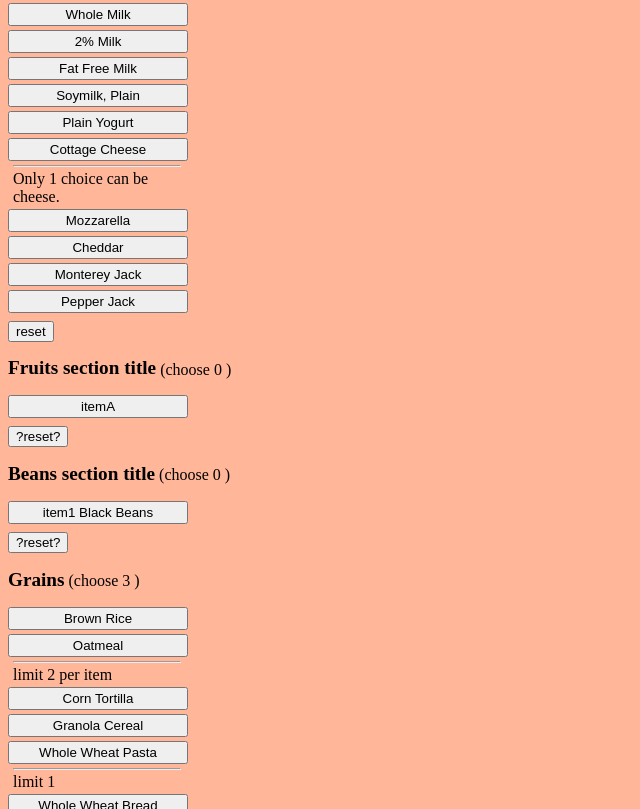
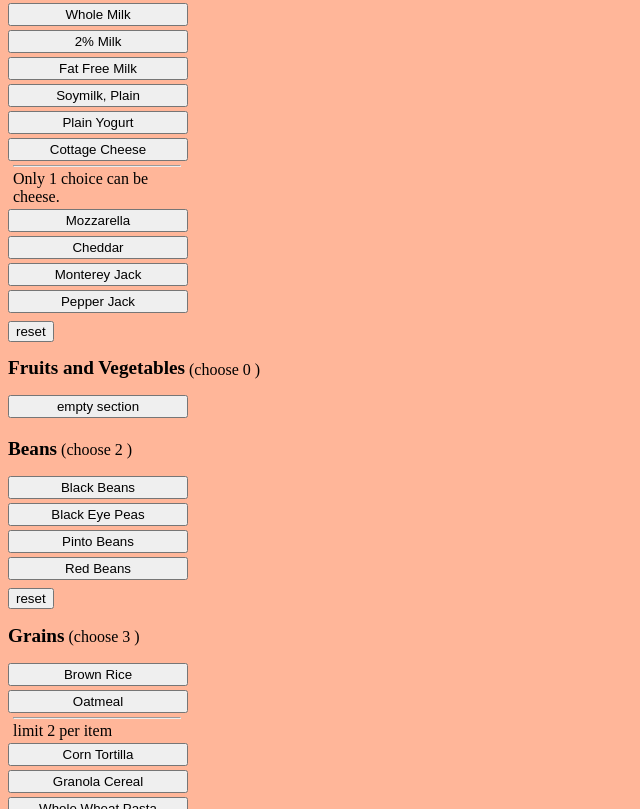
Before and after one commit to tinytao1/March-2026, a plain HTML site: page index.html in a window 1280 px wide. Shown: the part 481-1290 px from the top of the page, without its empty margins (0-640 px from the left). Drawn offline with Linux system fonts and the light colour scheme.

Commit message:
added Beans section 5.

```diff
--- a/index.html
+++ b/index.html
@@ -14,14 +14,18 @@
   <body>
     <button type="button" onclick="location.reload()">reload</button>
 
-        <button id="menu-reset" type="button" disabled onclick="/*section_methods.reset_all_sections()*/">
+    <button
+      id="menu-reset"
+      type="button"
+      disabled
+      onclick="/*section_methods.reset_all_sections()*/"
+    >
       reset all
     </button>
 
-    <!-- START SECTION 1 -->
+    <!-- START SECTION 1 PROTEINS -->
 
     <div class="section" id="s1-section-div">
-
       <div class="section-header" id="s1-header">
         <!-- START SECTION 1 HEADER -->
 
@@ -37,62 +41,59 @@
       <!-- END SECTION 1 HEADER -->
 
       <div class="item-div">
-        <button id="s1-1" class="item-btn ">item1</button>
-        <span id="s1-1c" class="counter ">0</span>
+        <button id="s1-1" class="item-btn">item1</button>
+        <span id="s1-1c" class="counter">0</span>
       </div>
 
       <div class="item-div">
-        <button id="s1-2" class="item-btn ">item2</button>
-        <span id="s1-2c" class="counter ">0</span>
+        <button id="s1-2" class="item-btn">item2</button>
+        <span id="s1-2c" class="counter">0</span>
       </div>
 
       <div class="item-div">
         <button id="s1-3" class="item-btn">item3</button>
-        <span id="s1-3c" class="counter ">0</span>
+        <span id="s1-3c" class="counter">0</span>
       </div>
 
       <div class="item-div">
-        <button id="s1-4" class="item-btn ">item4</button>
-        <span id="s1-4c" class="counter ">0</span>
+        <button id="s1-4" class="item-btn">item4</button>
+        <span id="s1-4c" class="counter">0</span>
       </div>
 
       <div class="item-div">
-        <button id="s1-5" class="item-btn ">item5</button>
-        <span id="s1-5c" class="counter ">0</span>
+        <button id="s1-5" class="item-btn">item5</button>
+        <span id="s1-5c" class="counter">0</span>
       </div>
 
       <div class="item-div">
-        <button id="s1-6" class="item-btn ">item6</button>
-        <span id="s1-6c" class="counter ">0</span>
+        <button id="s1-6" class="item-btn">item6</button>
+        <span id="s1-6c" class="counter">0</span>
       </div>
 
       <div class="item-div">
-        <button id="s1-7" class="item-btn ">item7</button>
-        <span id="s1-7c" class="counter ">0</span>
+        <button id="s1-7" class="item-btn">item7</button>
+        <span id="s1-7c" class="counter">0</span>
       </div>
 
       <div class="item-div">
-        <button id="s1-8" class="item-btn ">item8</button>
-        <span id="s1-8c" class="counter ">0</span>
+        <button id="s1-8" class="item-btn">item8</button>
+        <span id="s1-8c" class="counter">0</span>
       </div>
 
-      <div class="reset-div" >
-        <button id="s1-reset" class="reset-btn ">
-          ?reset?
-        </button>
+      <div class="reset-div">
+        <button id="s1-reset" class="reset-btn">?reset?</button>
       </div>
-
-    </div>   <!-- END HTML SECTION 1  HTML-->
+    </div>
+    <!-- END HTML SECTION 1 PROTEINS HTML-->
 
     <!--
-// SECTION  1 ////////////////////////
+// SECTION  1 PROTEINS ////////////////////////
 //////////////////////////////////////
-// SECTION  2 ////////////////////////
+// SECTION  2   EGGS ////////////////////////
 -->
-    <!-- START SECTION 2 -->
+    <!-- START SECTION 2 EGGS -->
 
     <div class="section" id="s2-section-div">
-
       <div class="section-header" id="s2-header">
         <!-- START SECTION  HEADER -->
 
@@ -104,30 +105,27 @@
           <span class="choose-amount" id="s2-choose-amount"> 0 </span>
           )</span
         >
-      </div> <!-- END SECTION  HEADER -->
-
+      </div>
+      <!-- END SECTION  HEADER -->
 
       <div class="item-div">
-        <button id="s2-1" class="item-btn ">item</button>
-        <span id="s2-1c" class="counter ">0</span>
+        <button id="s2-1" class="item-btn">item</button>
+        <span id="s2-1c" class="counter">0</span>
       </div>
 
-      <div class="reset-div" >
-        <button id="s2-reset" class="reset-btn ">
-          ?reset?
-        </button>
+      <div class="reset-div">
+        <button id="s2-reset" class="reset-btn">?reset?</button>
       </div>
-
-    </div> <!-- END SECTION 2 -->
+    </div>
+    <!-- END SECTION 2 EGGS  -->
     <!--
-// SECTION  2 /////////////////////////////////////////////////////////////////////////////////////
+// SECTION  2  EGGS /////////////////////////////////////////////////////////////////////////////////////
 ///////////////////////////////////////////////////////////////////////////////////////
-// SECTION  3 /////////////////////////////////////////////////////////////////////////////////////
+// SECTION  3  DAIRY  /////////////////////////////////////////////////////////////////////////////////////
 -->
-    <!-- START SECTION 3 -->
+    <!-- START SECTION 3 DAIRY-->
 
     <div class="section" id="s3-section-div">
-
       <div class="section-header" id="s3-header">
         <!-- START SECTION  HEADER -->
 
@@ -139,150 +137,158 @@
           <span class="choose-amount" id="s3-choose-amount"> 0 </span>
           )</span
         >
-      </div> <!-- END SECTION  HEADER -->
+      </div>
+      <!-- END SECTION  HEADER -->
 
       <div class="item-div">
-        <button id="s3-1" class="item-btn ">item1</button>
-        <span id="s3-1c" class="counter ">0</span>
+        <button id="s3-1" class="item-btn">item1</button>
+        <span id="s3-1c" class="counter">0</span>
       </div>
 
       <div class="item-div">
-        <button id="s3-2" class="item-btn ">item2</button>
-        <span id="s3-2c" class="counter ">0</span>
+        <button id="s3-2" class="item-btn">item2</button>
+        <span id="s3-2c" class="counter">0</span>
       </div>
 
       <div class="item-div">
-        <button id="s3-3" class="item-btn ">item3</button>
-        <span id="s3-3c" class="counter ">0</span>
+        <button id="s3-3" class="item-btn">item3</button>
+        <span id="s3-3c" class="counter">0</span>
       </div>
 
       <div class="item-div">
-        <button id="s3-4" class="item-btn ">item4</button>
-        <span id="s3-4c" class="counter ">0</span>
+        <button id="s3-4" class="item-btn">item4</button>
+        <span id="s3-4c" class="counter">0</span>
       </div>
 
       <div class="item-div">
-        <button id="s3-5" class="item-btn ">item5</button>
-        <span id="s3-5c" class="counter ">0</span>
+        <button id="s3-5" class="item-btn">item5</button>
+        <span id="s3-5c" class="counter">0</span>
       </div>
 
       <div class="item-div">
-        <button id="s3-6" class="item-btn ">item6</button>
-        <span id="s3-6c" class="counter ">0</span>
+        <button id="s3-6" class="item-btn">item6</button>
+        <span id="s3-6c" class="counter">0</span>
       </div>
 
       <!-- ////////////// Limit Cheese 1 Choice /////////////////// -->
 
       <div class="limit-within-section">
-        <hr class="limit-hr">
-        <div class="limit-of-text"> Only 1 choice can be cheese. </div>
+        <hr class="limit-hr" />
+        <div class="limit-of-text">Only 1 choice can be cheese.</div>
       </div>
 
       <div class="item-div">
-        <button id="s3-7" class="item-btn ">item7</button>
-        <span id="s3-7c" class="counter ">0</span>
+        <button id="s3-7" class="item-btn">item7</button>
+        <span id="s3-7c" class="counter">0</span>
       </div>
 
       <div class="item-div">
-        <button id="s3-8" class="item-btn ">item8</button>
-        <span id="s3-8c" class="counter ">0</span>
+        <button id="s3-8" class="item-btn">item8</button>
+        <span id="s3-8c" class="counter">0</span>
       </div>
 
       <div class="item-div">
-        <button id="s3-9" class="item-btn ">item9</button>
-        <span id="s3-9c" class="counter ">0</span>
+        <button id="s3-9" class="item-btn">item9</button>
+        <span id="s3-9c" class="counter">0</span>
       </div>
 
       <div class="item-div">
-        <button id="s3-10" class="item-btn ">item10</button>
-        <span id="s3-10c" class="counter ">0</span>
+        <button id="s3-10" class="item-btn">item10</button>
+        <span id="s3-10c" class="counter">0</span>
       </div>
 
-      <div class="reset-div" >
-        <button id="s3-reset" class="reset-btn ">
-          ?reset?
-        </button>
+      <div class="reset-div">
+        <button id="s3-reset" class="reset-btn">?reset?</button>
       </div>
-
-    </div> <!-- END SECTION 3 -->
+    </div>
+    <!-- END SECTION 3 DAIRY -->
     <!--
 // SECTION 3 /////////////////////////////////////////////////////////////////////////////////////
 ///////////////////////////////////////////////////////////////////////////////////////
-// SECTION 4 /////////////////////////////////////////////////////////////////////////////////////
--->  <!-- START SECTION  -->
+// SECTION 4  Fruits + Veggies /////////////////////////////////////////////////////////////////////////////////////
+-->
+    <!-- START SECTION 4 Fruits + Veggies -->
 
-    <div class="section" id="s-section-div">
-
-      <div class="section-header" id="s-header">
+    <div class="section" id="s4-section-div">
+      <div class="section-header" id="s4-header">
         <!-- START SECTION  HEADER -->
 
-        <h2 class="section-title" id="s-title">Fruits section title </h2>
+        <h2 class="section-title" id="s4-title">Fruits and Vegetables</h2>
         <!-- <span class="section-counter" id="sc"> 0 </span> -->
 
         <span
           >(choose
-          <span class="choose-amount" id="s-choose-amount"> 0 </span>
+          <span class="choose-amount" id="s4-choose-amount"> 0 </span>
           )</span
         >
-      </div> <!-- END SECTION  HEADER -->
+      </div>
+      <!-- END SECTION  HEADER -->
 
       <div class="item-div">
-        <button id="s-" class="item-btn ">itemA</button>
-        <span id="s-c" class="counter ">0</span>
+        <button id="s4-" class="item-btn">empty section</button>
+        <span id="s4-c" class="counter">0</span>
       </div>
+    </div>
+    <!-- END SECTION 4 Fruits + Veggies  -->
+    <!--
+// SECTION  4  Fruits + Veggies  /////////////////////////////////////////////////////////////////////////////////////
+///////////////////////////////////////////////////////////////////////////////////////
+// SECTION  5 BEANS /////////////////////
+   START SECTION  5 BEANS -->
 
-      <div class="reset-div" >
-        <button id="s-reset" class="reset-btn ">
-          ?reset?
-        </button>
-      </div>
-
-    </div> <!-- END SECTION  -->
-        <!--
-// SECTION  4 /////////////////////////////////////////////////////////////////////////////////////
-///////////////////////////////////////////////////////////////////////////////////////
-// SECTION  5 /////////////////////
-  <!-- START SECTION  -->
-
-    <div class="section" id="s-section-div">
-
-      <div class="section-header" id="s-header">
+    <div class="section" id="s5-section-div">
+      <div class="section-header" id="s5-header">
         <!-- START SECTION  HEADER -->
 
-        <h2 class="section-title" id="s-title">Beans section title </h2>
+        <h2 class="section-title" id="s5-title">Beans section title</h2>
         <!-- <span class="section-counter" id="sc"> 0 </span> -->
 
         <span
           >(choose
-          <span class="choose-amount" id="s-choose-amount"> 0 </span>
+          <span class="choose-amount" id="s5-choose-amount"> 0 </span>
           )</span
         >
-      </div> <!-- END SECTION  HEADER -->
+      </div>
+      <!-- END SECTION  HEADER -->
 
       <div class="item-div">
-        <button id="s-" class="item-btn ">item1 Black Beans</button>
-        <span id="s-c" class="counter ">0</span>
+        <button id="s5-1" class="item-btn">item1</button>
+        <span id="s5-1c" class="counter">0</span>
       </div>
 
-      <div class="reset-div" >
-        <button id="s-reset" class="reset-btn ">
-          ?reset?
-        </button>
+      <div class="item-div">
+        <button id="s5-2" class="item-btn">item2</button>
+        <span id="s5-2c" class="counter">0</span>
       </div>
 
-    </div> <!-- END SECTION  5 -->
+      <div class="item-div">
+        <button id="s5-3" class="item-btn">item3</button>
+        <span id="s5-3c" class="counter">0</span>
+      </div>
+
+      <div class="item-div">
+        <button id="s5-4" class="item-btn">item4</button>
+        <span id="s5-4c" class="counter">0</span>
+      </div>
+
+      <div class="reset-div">
+        <button id="s5-reset" class="reset-btn">?reset?</button>
+      </div>
+    </div>
+    <!-- END SECTION  5 BEANS  -->
     <!--
 // SECTION  5/////////////////////////////////////////////////////////////////////////////////////
 ///////////////////////////////////////////////////////////////////////////////////////
 // SECTION  6 /////////////////////
-    <!-- START SECTION 6 -->
+     START SECTION 6 -->
 
     <div class="section" id="s6-section-div">
+      <!-- Begin S6 -->
 
       <div class="section-header" id="s6-header">
         <!-- START SECTION  HEADER -->
 
-        <h2 class="section-title" id="s6-title">section title (s6 Grains) </h2>
+        <h2 class="section-title" id="s6-title">section title (s6 Grains)</h2>
         <!-- <span class="section-counter" id="sc"> 0 </span> -->
 
         <span
@@ -294,79 +300,76 @@
       <!-- END SECTION  HEADER -->
 
       <div class="item-div">
-        <button id="s6-1" class="item-btn ">item1</button>
-        <span id="s6-1c" class="counter ">0</span>
+        <button id="s6-1" class="item-btn">item1</button>
+        <span id="s6-1c" class="counter">0</span>
       </div>
 
       <div class="item-div">
-        <button id="s6-2" class="item-btn ">item2</button>
-        <span id="s6-2c" class="counter ">0</span>
+        <button id="s6-2" class="item-btn">item2</button>
+        <span id="s6-2c" class="counter">0</span>
       </div>
       <!--/////////////////////// LIMIT 2 ////////////
       <span class="limit-notice-span">(Limit 2)</span> -->
       <div class="limit-within-section">
-      <hr class="limit-hr">
-      <div class="limit-of-text"> limit 2 per item</div>
+        <hr class="limit-hr" />
+        <div class="limit-of-text">limit 2 per item</div>
       </div>
 
       <div class="item-div">
-        <button id="s6-3" class="item-btn ">item3</button>
-        <span id="s6-3c" class="counter ">0</span>
+        <button id="s6-3" class="item-btn">item3</button>
+        <span id="s6-3c" class="counter">0</span>
       </div>
 
       <div class="item-div">
-        <button id="s6-4" class="item-btn ">item4</button>
-        <span id="s6-4c" class="counter ">0</span>
+        <button id="s6-4" class="item-btn">item4</button>
+        <span id="s6-4c" class="counter">0</span>
       </div>
 
       <div class="item-div">
-        <button id="s6-5" class="item-btn ">item5</button>
-        <span id="s6-5c" class="counter ">0</span>
+        <button id="s6-5" class="item-btn">item5</button>
+        <span id="s6-5c" class="counter">0</span>
       </div>
 
       <!--///////////////////////////LIMIT 1 //////// -->
 
       <div class="limit-within-section">
-      <hr class="limit-hr">
-      <div class="limit-of-text"> limit 1 </div>
+        <hr class="limit-hr" />
+        <div class="limit-of-text">limit 1</div>
       </div>
 
       <div class="item-div">
-        <button id="s6-6" class="item-btn ">item6</button>
-        <span id="s6-6c" class="counter ">0</span>
+        <button id="s6-6" class="item-btn">item6</button>
+        <span id="s6-6c" class="counter">0</span>
       </div>
 
-      <div class="reset-div" >
-        <button id="s6-reset" class="reset-btn ">
-          ?reset?
-        </button>
+      <div class="reset-div">
+        <button id="s6-reset" class="reset-btn">?reset?</button>
       </div>
-
+    </div>
     <!--
 // END SECTION  6 ////////////////////////
 //////////////////////////////////////
 //      END   ////////////////////////
 -->
 
-
     <h2>Receipt for print</h2>
 
     <h2>Database inputs (2)</h2>
 
- <br> <br> <br> <br>
-
+    <br />
+    <br />
+    <br />
+    <br />
 
     <script src="section-prototype.js"></script>
     <script src="item-prototype.js"></script>
     <script src="s1-defin.js"></script>
     <script src="s2-defin.js"></script>
     <script src="s3-defin.js"></script>
+    <script src="s5-defin.js"></script>
     <script src="s6-defin.js"></script>
     <script src="initialize.js"></script>
 
-<script>
-
-</script>
-
+    <script></script>
   </body>
 </html>
--- a/initialize.js
+++ b/initialize.js
@@ -31,10 +31,10 @@ s3.item10.initialize_item_button();
 // s4.item.initialize_item_button();
 // s4.item.initialize_item_button();
 
-// s5.item.initialize_item_button();
-// s5.item.initialize_item_button();
-// s5.item.initialize_item_button();
-// s5.item.initialize_item_button();
+s5.item1.initialize_item_button();
+s5.item2.initialize_item_button();
+s5.item3.initialize_item_button();
+s5.item4.initialize_item_button();
 
 s6.item1.initialize_item_button();
 s6.item2.initialize_item_button();
@@ -48,21 +48,21 @@ s2.reset.initialize_reset_button();
 s3.reset.initialize_reset_button();
 // s3.cheese.initialize_cheese_button();
 // s4.reset.initialize_reset_button();
-// s5.reset.initialize_reset_button();
+s5.reset.initialize_reset_button();
 s6.reset.initialize_reset_button();
 
 s1.title.innerHTML = s1.name;
 s2.title.innerHTML = s2.name;
 s3.title.innerHTML = s3.name;
 // s4.title.innerHTML = s4.name;
-// s5.title.innerHTML = s5.name;
+s5.title.innerHTML = s5.name;
 s6.title.innerHTML = s6.name;
 
 s1.choose.innerHTML = s1.limit;
 s2.choose.innerHTML = s2.limit;
 s3.choose.innerHTML = s3.limit;
 // s4.choose.innerHTML = s4.limit;
-// s5.choose.innerHTML = s5.limit;
+s5.choose.innerHTML = s5.limit;
 s6.choose.innerHTML = s6.limit;
 
 s1.item1.button.innerHTML = s1.item1.name;
@@ -98,10 +98,10 @@ s3.item10.button.innerHTML = s3.item10.name;
 // s4.item.button.innerHTML = s4.item.name;
 // s4.item.button.innerHTML = s4.item.name;
 
-// s5.item1.button.innerHTML = s5.item1.name; beans
-// s5.item2.button.innerHTML = s5.item2.name;
-// s5.item3.button.innerHTML = s5.item3.name;
-// s5.item4.button.innerHTML = s5.item4.name;
+s5.item1.button.innerHTML = s5.item1.name;
+s5.item2.button.innerHTML = s5.item2.name;
+s5.item3.button.innerHTML = s5.item3.name;
+s5.item4.button.innerHTML = s5.item4.name;
 
 s6.item1.button.innerHTML = s6.item1.name;
 s6.item2.button.innerHTML = s6.item2.name;
@@ -114,7 +114,7 @@ s1.reset.button.innerHTML = s1.reset.name;
 s2.reset.button.innerHTML = s2.reset.name;
 s3.reset.button.innerHTML = s3.reset.name;
 // s.reset.button.innerHTML = s.reset.name;
-// s.reset.button.innerHTML = s.reset.name;
+s5.reset.button.innerHTML = s5.reset.name;
 s6.reset.button.innerHTML = s6.reset.name;
 
 /*
--- /dev/null
+++ b/s5-defin.js
@@ -0,0 +1,86 @@
+"use strict";
+
+const s5 = {
+  name: "Beans",
+  section_abbr: "s5",
+  selected: false,
+  count: 0,
+  limit: 2,
+  limit_reached: false,
+
+  title: document.querySelector("#s5-title"),
+  choose: document.querySelector("#s5-choose-amount"),
+
+  get items() {
+    return [this.item1, this.item2, this.item3, this.item4];
+  },
+
+  reset: {
+    name: "reset",
+    button: document.querySelector("#s5-reset"),
+    __proto__: item_Methods,
+    get section() {
+      return s5;
+    },
+  },
+
+  item1: {
+    name: "Black Beans",
+    count: 0,
+    limit: false,
+    selected: false,
+    limit_reached: false,
+
+    button: document.querySelector("#s5-1"),
+    counter: document.querySelector("#s5-1c"),
+    __proto__: item_Methods,
+    get section() {
+      return s5;
+    },
+  },
+
+  item2: {
+    name: "Black Eye Peas",
+    count: 0,
+    limit: false,
+    selected: false,
+    limit_reached: false,
+
+    button: document.querySelector("#s5-2"),
+    counter: document.querySelector("#s5-2c"),
+    __proto__: item_Methods,
+    get section() {
+      return s5;
+    },
+  },
+
+  item3: {
+    name: "Pinto Beans",
+    count: 0,
+    limit: false,
+    selected: false,
+    limit_reached: false,
+
+    button: document.querySelector("#s5-3"),
+    counter: document.querySelector("#s5-3c"),
+    __proto__: item_Methods,
+    get section() {
+      return s5;
+    },
+  },
+
+  item4: {
+    name: "Red Beans",
+    count: 0,
+    limit: false,
+    selected: false,
+    limit_reached: false,
+
+    button: document.querySelector("#s5-4"),
+    counter: document.querySelector("#s5-4c"),
+    __proto__: item_Methods,
+    get section() {
+      return s5;
+    },
+  },
+};
```
Also changed, not shown: template.js (+8 -14 lines). Lines whose indentation alone changed are shown as unchanged.
